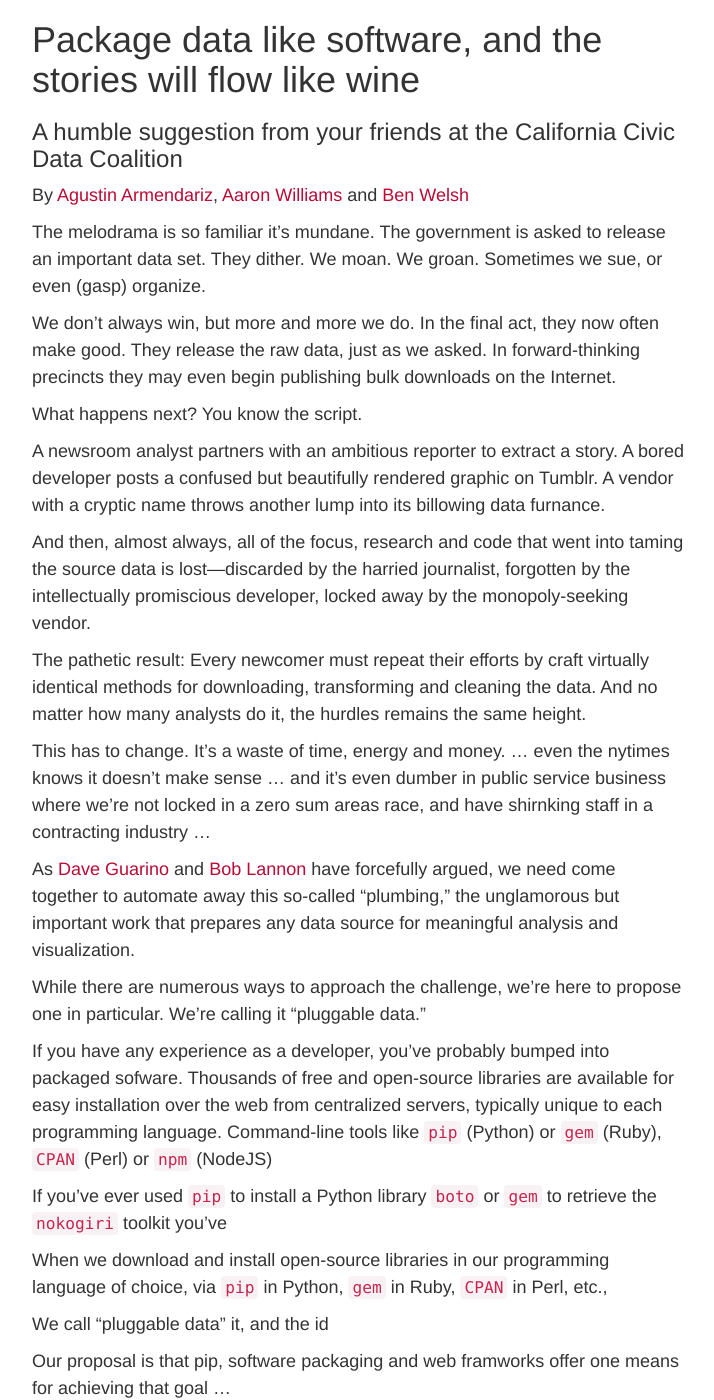
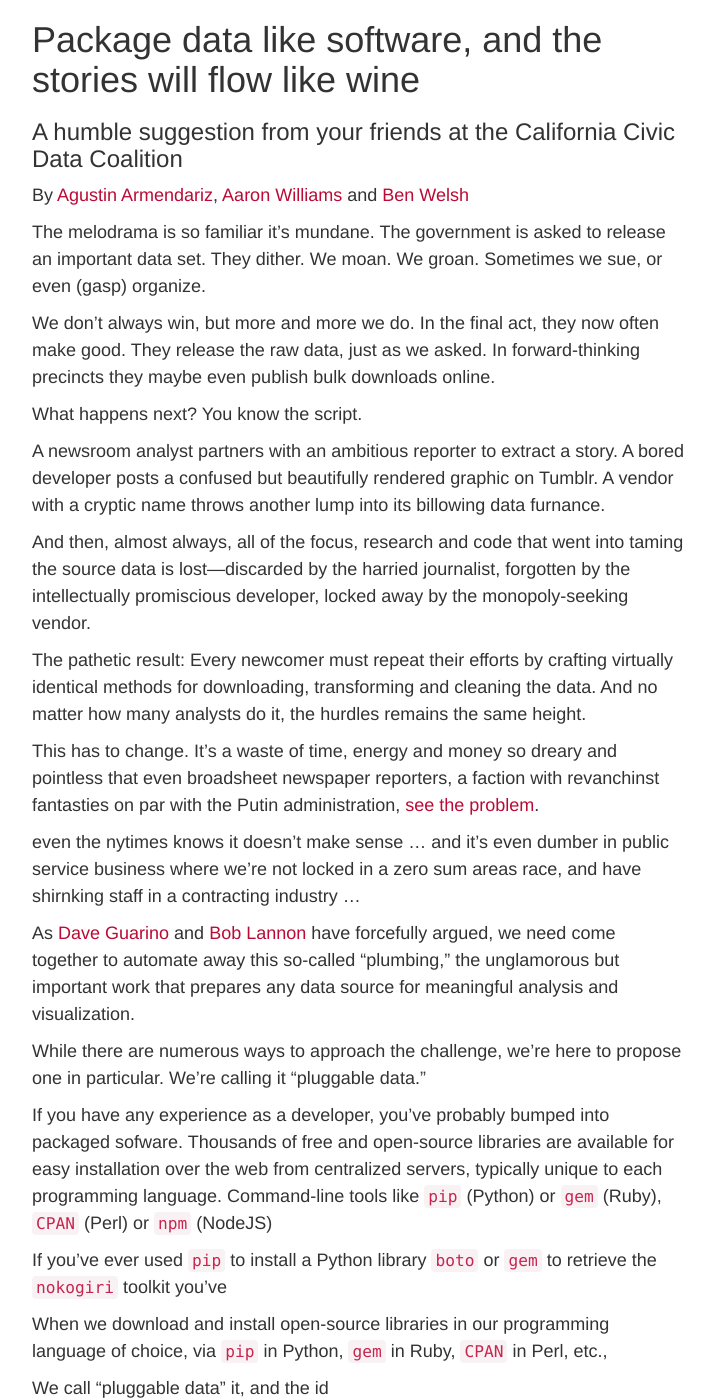
Before and after one commit to palewire/californiacivicdata.org, a Jekyll site: the page built from _posts/2015-01-01-pluggable-data.markdown, in a window 1280 px wide and 1400 px high. Shown: the whole window, without its empty margins (38-752 px from the left). Built offline with Jekyll 4.4.1, drawn with Linux system fonts in a browser that asks for light colours.

Commit message:
Updated 2015-01-01-pluggable-data.markdown

```diff
--- a/_posts/2015-01-01-pluggable-data.markdown
+++ b/_posts/2015-01-01-pluggable-data.markdown
@@ -12,7 +12,7 @@
 
 The melodrama is so familiar it's mundane. The government is asked to release an important data set. They dither. We moan. We groan. Sometimes we sue, or even (gasp) organize.
 
-We don't always win, but more and more we do. In the final act, they now often make good. They release the raw data, just as we asked. In forward-thinking precincts they may even begin publishing bulk downloads on the Internet.
+We don't always win, but more and more we do. In the final act, they now often make good. They release the raw data, just as we asked. In forward-thinking precincts they maybe even publish bulk downloads online.
 
 What happens next? You know the script.
 
@@ -20,9 +20,11 @@
 
 And then, almost always, all of the focus, research and code that went into taming the source data is lost&mdash;discarded by the harried journalist, forgotten by the intellectually promiscious developer, locked away by the monopoly-seeking vendor.
 
-The pathetic result: Every newcomer must repeat their efforts by craft virtually identical methods for downloading, transforming and cleaning the data. And no matter how many analysts do it, the hurdles remains the same height.
+The pathetic result: Every newcomer must repeat their efforts by crafting virtually identical methods for downloading, transforming and cleaning the data. And no matter how many analysts do it, the hurdles remains the same height.
 
-This has to change. It’s a waste of time, energy and money. ... even the nytimes knows it doesn't make sense ... and it's even dumber in public service business where we're not locked in a zero sum areas race, and have shirnking staff in a contracting industry ...
+This has to change. It’s a waste of time, energy and money so dreary and pointless that even broadsheet newspaper reporters, a faction with revanchinst fantasties on par with the Putin administration, [see the problem](http://www.nytimes.com/2014/08/18/technology/for-big-data-scientists-hurdle-to-insights-is-janitor-work.html?_r=0).
+
+even the nytimes knows it doesn't make sense ... and it's even dumber in public service business where we're not locked in a zero sum areas race, and have shirnking staff in a contracting industry ...
 
 As [Dave Guarino](http://daguar.github.io/2014/03/17/etl-for-america/) and [Bob Lannon](http://sunlightfoundation.com/blog/2014/03/21/data-plumbers/) have forcefully argued, we need come together to automate away this so-called "plumbing," the unglamorous but important work that prepares any data source for meaningful analysis and visualization.
 
```
